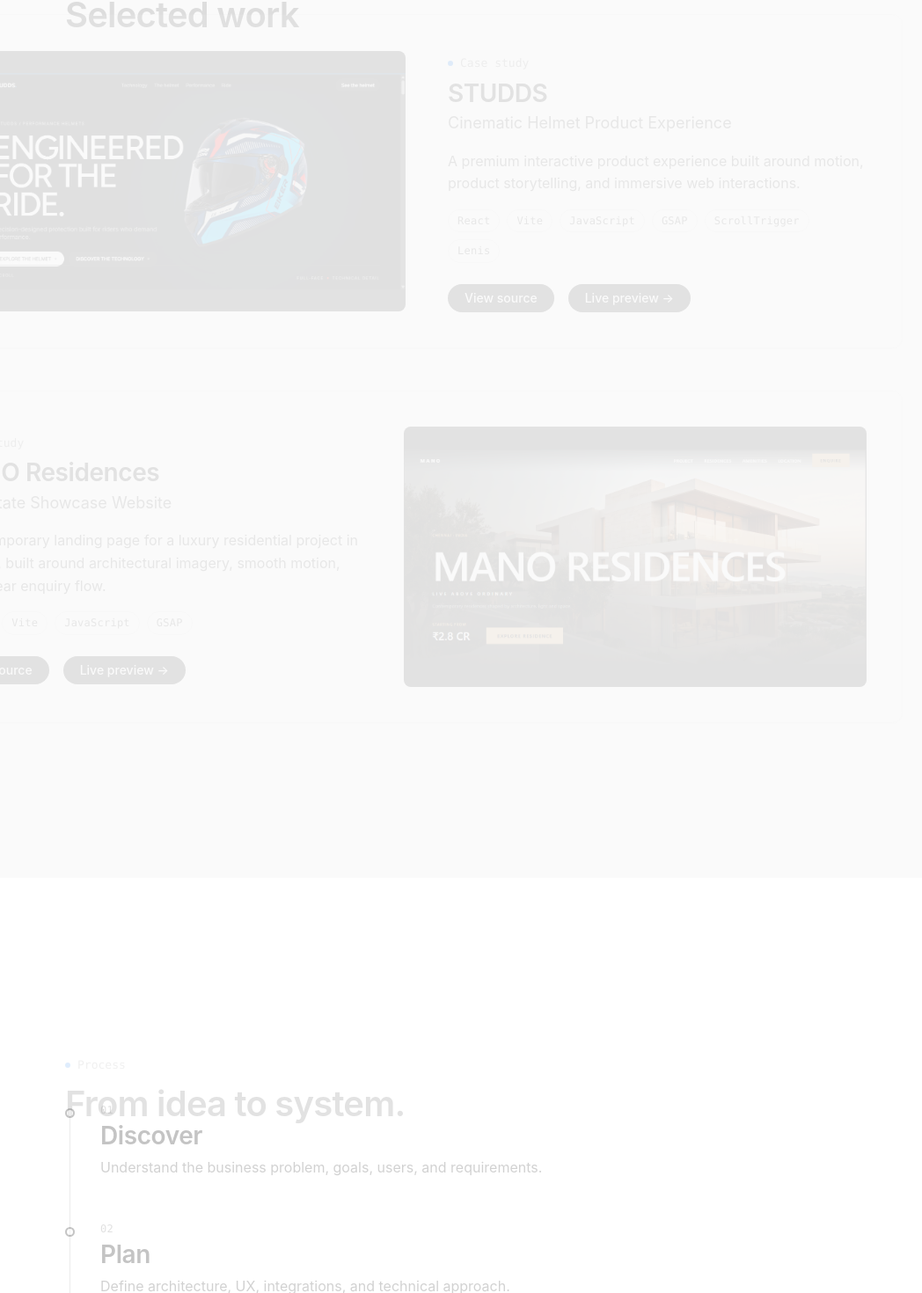
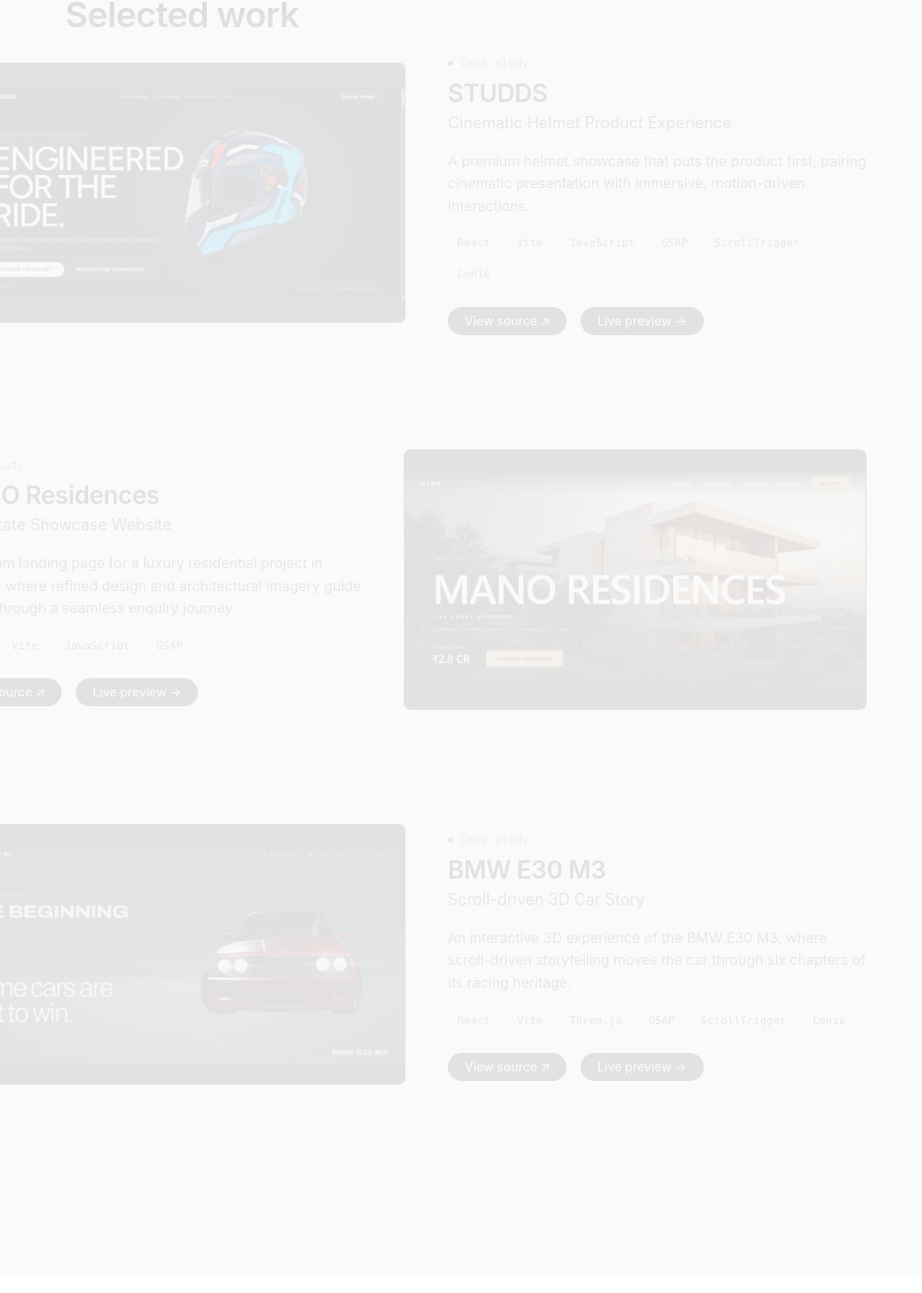
Before and after one commit to barathfreelancing/portfolio, a React (Vite) app: page / in a window 1280 px wide. Shown: the part 2247-3717 px from the top of the page at 88% size, without its empty margins (0-1048 px from the left). Built offline with nearby package versions, Linux system fonts and the light colour scheme.

Commit message:
small changes

```diff
--- a/src/data/projects.js
+++ b/src/data/projects.js
@@ -3,7 +3,7 @@
     title: 'STUDDS',
     subtitle: 'Cinematic Helmet Product Experience',
     description:
-      'A premium interactive product experience built around motion, product storytelling, and immersive web interactions.',
+      'A premium helmet showcase that puts the product first, pairing cinematic presentation with immersive, motion-driven interactions.',
     tech: ['React', 'Vite', 'JavaScript', 'GSAP', 'ScrollTrigger', 'Lenis'],
     image: '/studds-website.png',
     imageAlt: 'STUDDS motorcycle helmet website',
@@ -14,11 +14,22 @@
     title: 'MANO Residences',
     subtitle: 'Real Estate Showcase Website',
     description:
-      'A contemporary landing page for a luxury residential project in Chennai, built around architectural imagery, smooth motion, and a clear enquiry flow.',
+      'A premium landing page for a luxury residential project in Chennai, where refined design and architectural imagery guide visitors through a seamless enquiry journey.',
     tech: ['React', 'Vite', 'JavaScript', 'GSAP'],
     image: '/mano-residences.png',
     imageAlt: 'MANO Residences real estate website hero',
     sourceUrl: 'https://github.com/barathfreelancing/real-estate-web-sample',
     liveUrl: 'https://real-estate-web-sample.vercel.app/',
   },
+  {
+    title: 'BMW E30 M3',
+    subtitle: 'Scroll-driven 3D Car Story',
+    description:
+      'An interactive 3D experience of the BMW E30 M3, where scroll-driven storytelling moves the car through six chapters of its racing heritage.',
+    tech: ['React', 'Vite', 'Three.js', 'GSAP', 'ScrollTrigger', 'Lenis'],
+    image: '/bmw-e30-m3.png',
+    imageAlt: 'BMW E30 M3 website hero with 3D red car',
+    sourceUrl: 'https://github.com/barathfreelancing/3D-BMW-E30',
+    liveUrl: 'https://bmwm30.vercel.app/',
+  },
 ];
--- a/src/sections/Work.jsx
+++ b/src/sections/Work.jsx
@@ -64,14 +64,16 @@
                 ))}
               </ul>
               <div className="featured-project__actions">
+                {project.sourceUrl && (
                   <a
                     href={project.sourceUrl}
                     target="_blank"
                     rel="noreferrer"
                     className="btn btn-primary btn-sm"
                   >
-                  View source
+                    View source ↗
                   </a>
+                )}
                 <a
                   href={project.liveUrl}
                   target="_blank"
```
Also changed, not shown: public/bmw-e30-m3.png (added). Lines whose indentation alone changed are shown as unchanged.
